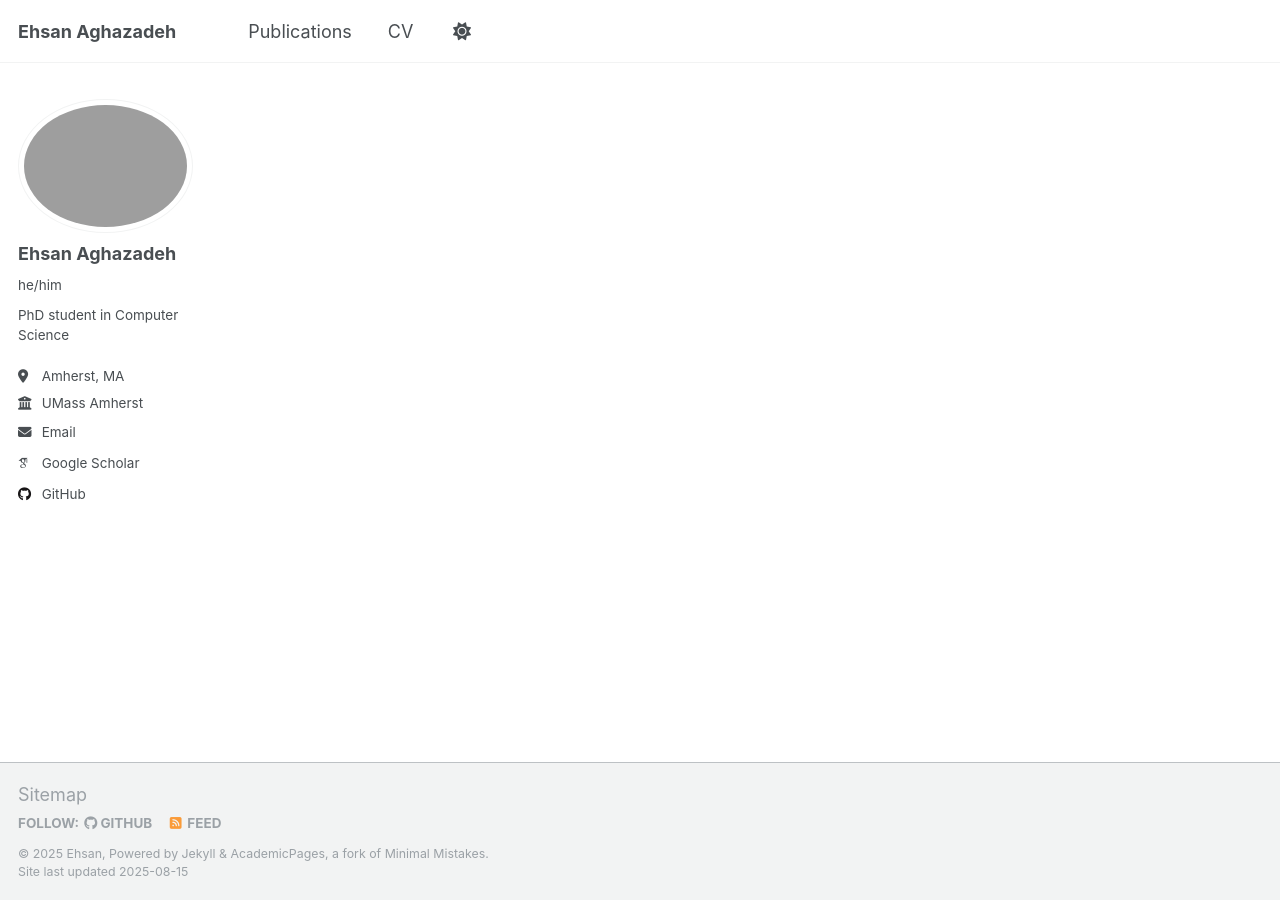
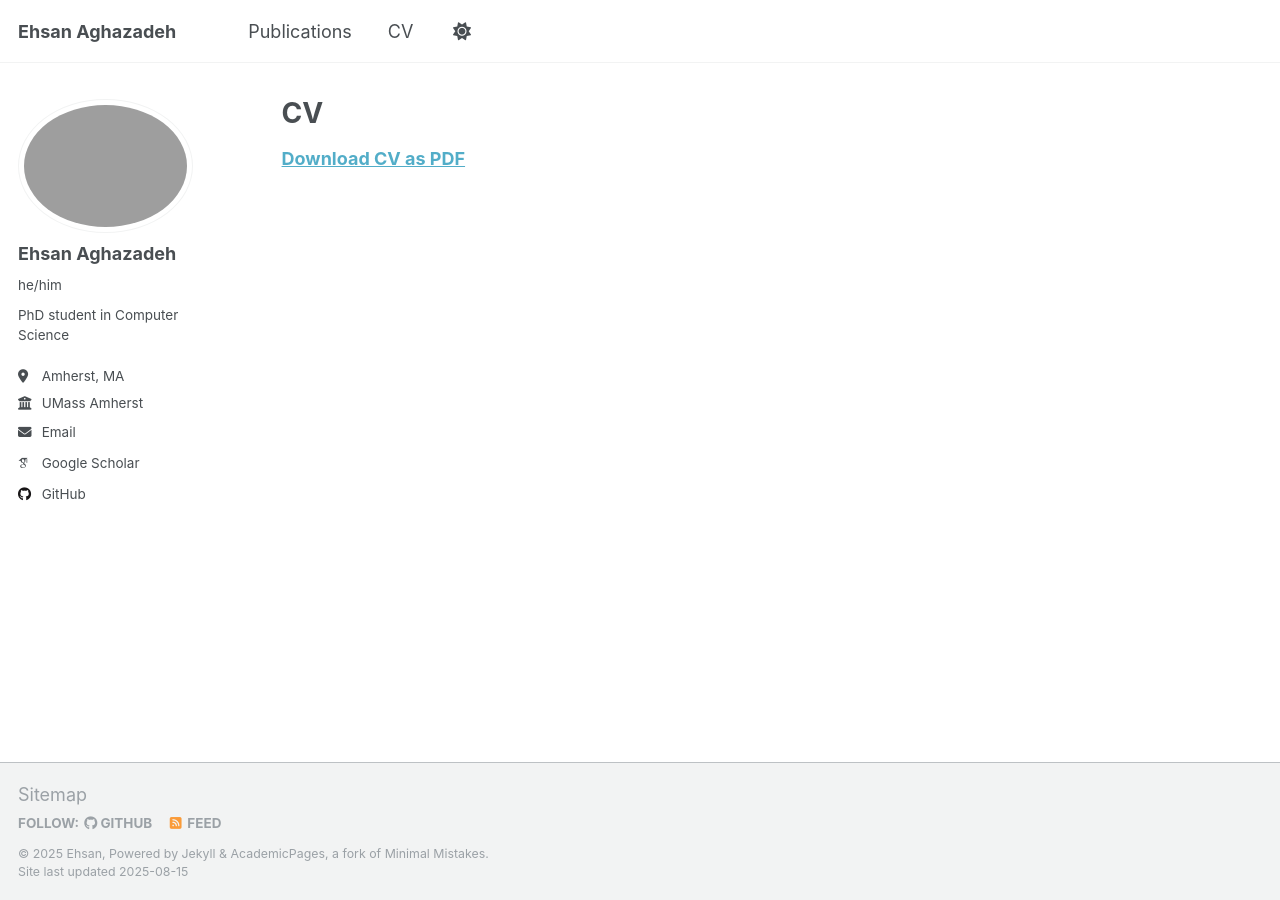
Before and after one commit to EhsanAghazadeh/EhsanAghazadeh.github.io, a Jekyll site: the page built from _pages/cv.md, in a window 1280 px wide. Built offline with Jekyll 4.4.1, drawn with Linux system fonts in a browser that asks for light colours; some web fonts are replaced; our own code applies the rules of GitHub Pages for plain Markdown files; a script that is not in the unit is left out; some of the changed lines change nothing that is shown.

Commit message:
UPDATE CV PAGE

```diff
--- a/_pages/cv.md
+++ b/_pages/cv.md
@@ -1,4 +1,4 @@
-<!-- ---
+---
 layout: archive
 title: "CV"
 permalink: /cv/
@@ -9,56 +9,4 @@
 
 {% include base_path %}
 
-Education
-======
-* Ph.D in Version Control Theory, GitHub University, 2018 (expected)
-* M.S. in Jekyll, GitHub University, 2014
-* B.S. in GitHub, GitHub University, 2012
-
-Work experience
-======
-* Spring 2024: Academic Pages Collaborator
-  * GitHub University
-  * Duties includes: Updates and improvements to template
-  * Supervisor: The Users
-
-* Fall 2015: Research Assistant
-  * GitHub University
-  * Duties included: Merging pull requests
-  * Supervisor: Professor Hub
-
-* Summer 2015: Research Assistant
-  * GitHub University
-  * Duties included: Tagging issues
-  * Supervisor: Professor Git
-
-Skills
-======
-* Skill 1
-* Skill 2
-  * Sub-skill 2.1
-  * Sub-skill 2.2
-  * Sub-skill 2.3
-* Skill 3
-
-Publications
-======
-  <ul>{% for post in site.publications reversed %}
-    {% include archive-single-cv.html %}
-  {% endfor %}</ul>
-
-Talks
-======
-  <ul>{% for post in site.talks reversed %}
-    {% include archive-single-talk-cv.html  %}
-  {% endfor %}</ul>
-
-Teaching
-======
-  <ul>{% for post in site.teaching reversed %}
-    {% include archive-single-cv.html %}
-  {% endfor %}</ul>
-
-Service and leadership
-======
-* Currently signed in to 43 different slack teams -->
+**[Download CV as PDF]({{ base_path }}/files/cv.pdf)**
```
Also changed, not shown: 1 other file.
